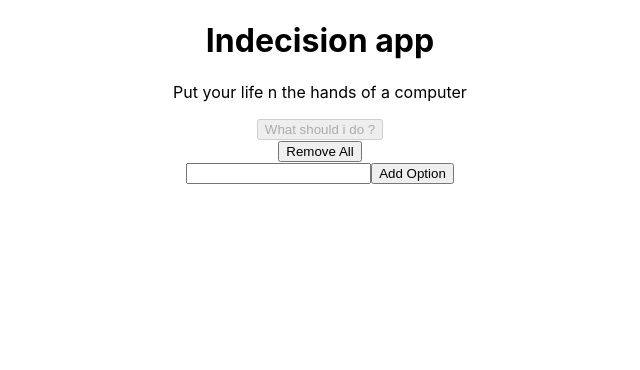
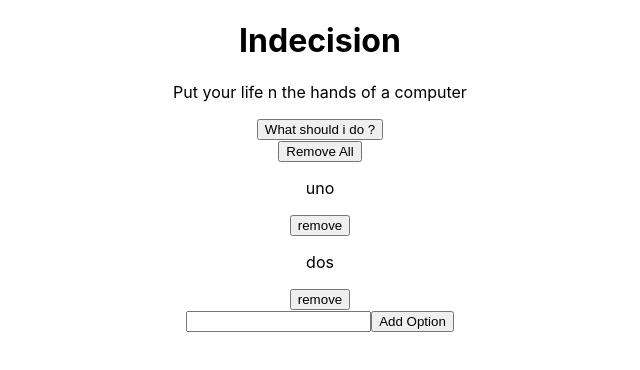
Before and after one commit to Corovino/indecisionApp, a React (Create React App) app: page / in a window 1280 px wide. Shown: the top 370 px of the page, without its empty margins (320-960 px from the left). Built offline with nearby package versions, Linux system fonts and the light colour scheme.

Commit message:
avances indecision app

```diff
--- a/src/App.js
+++ b/src/App.js
@@ -3,11 +3,15 @@ import logo from './logo.svg';
 import './App.css';
 import IndecisionApp from './Components/IndecisionApp';
 
+IndecisionApp.defaultProps = {
+     options : []
+}
+
 class App extends Component {
   render() {
     return (
       <div className="App">
-           <IndecisionApp />
+           <IndecisionApp  options={["uno","dos"]} />
       </div>
     );
   }
--- a/src/Components/Action.js
+++ b/src/Components/Action.js
@@ -1,17 +1,16 @@
 import React, { Component } from 'react';
 
-class Action extends React.Component {
-
-    render() {
+const Action = (props) => {
         return (
             <div>
                 <button
-                 onClick={this.props.handlePick}
-                 disabled={!this.props.hasOptions}>
+                 onClick={props.handlePick}
+                 disabled={!props.hasOptions}>
                     What should i do ?
                 </button>
             </div>
         )
-    }
+
 }
+
 export default Action;
--- a/src/Components/AddOption.js
+++ b/src/Components/AddOption.js
@@ -15,11 +15,13 @@ class AddOption extends Component {
         const options = e.target.elements.option.value.trim();
         const error = this.props.handleAddOption(options);
 
-        this.setSate(() => {
-            return {
-                error: error
-            }
-        });
+        console.log(error);
+        this.setState(() => ({ error}));
+
+        if(!error){
+            e.target.elements.option.value = '';
+        }
+
     }
 
     render() {
--- a/src/Components/Header.js
+++ b/src/Components/Header.js
@@ -1,14 +1,18 @@
 import React, { Component } from 'react';
 
-class Header extends Component {
-    render() {
+
+const Header = (props) => {
+
         return (
             <div>
-                <h1>{this.props.title}</h1>
-                <p>{this.props.subtitle}</p>
+                <h1>{props.title}</h1>
+                <p>{props.subtitle}</p>
             </div>
         )
-    }
+}
+
+Header.defaultProps = {
+     title: 'Indecision'
 }
 
 export default Header;
--- a/src/Components/IndecisionApp.js
+++ b/src/Components/IndecisionApp.js
@@ -4,22 +4,57 @@ import Action from './Action';
 import Options from './Options';
 import AddOption from './AddOption';
 
+
+
 class IndecisionApp extends Component {
 
     constructor(props) {
         super(props);
         this.state = {
-            options: []
+            options: props.options
         }
         this.handleDeleteOptions = this.handleDeleteOptions.bind(this);
         this.handleAddOption = this.handleAddOption.bind(this);
         this.handlePick = this.handlePick.bind(this);
     }
 
+    componentDidMount = (prevProps, prevState) => {
+
+        try {
+            const json = localStorage.getItem('options');
+            const options = JSON.parse(json);
+
+            if(options){
+                this.setState(() => ({ options }));
+            }
+
+        } catch (error) {
+
+        }
+
+    }
+
+    componentDidUpdate( prevProps, prevState) {
+
+        if( prevState.options.length !== this.state.options.length){
+
+            const json = JSON.stringify(this.state.options);
+            localStorage.setItem('options',json);
+
+        }
+
+    }
+
+
     handleDeleteOptions(){
-        console.log('hola');
+        this.setState(() => ({ options: [] }))
+    }
 
-        this.setState({ options: []});
+    handleDeleteOption(optionToRemove){
+        console.log(optionToRemove);
+        this.setState((prevState) => ({
+            options: prevState.options.filter((option) => optionToRemove !== option )
+        }));
     }
 
     handlePick() {
@@ -36,27 +71,26 @@ class IndecisionApp extends Component {
             return 'this option already exist';
         }
 
+        this.setState( ( prevState ) => ({ options: prevState.options.concat([option])}))
 
-        this.setState( (prevState) => {
-             return {
-                 options : prevState.options.concat([option])
-             }
-        })
     }
 
+
+
     render() {
-        const title = 'Indecision app';
+
         const subtitle = 'Put your life n the hands of a computer';
 
         return (
             <div>
-                <Header title={title} subtitle={subtitle} />
+                <Header  subtitle={subtitle} />
                 <Action
                    hasOptions={this.state.options.length > 0}
                    handlePick={this.handlePick}/>
                 <Options
                     options={this.state.options}
-                    handleDeleteOption={this.handleDeleteOption} />
+                    handleDeleteOptions={this.handleDeleteOptions.bind(this)}
+                    handleDeleteOption={this.handleDeleteOption.bind(this)} />
                 <AddOption
                     handleAddOption={this.handleAddOption}
                 />
--- a/src/Components/Option.js
+++ b/src/Components/Option.js
@@ -1,13 +1,18 @@
 import React, { Component } from 'react';
 
-class Option extends Component {
-    render() {
+
+const Option = (props) => {
         return (
             <div>
-                <p>{this.props.optionsText}</p>
+                <p>{props.optionsText}</p>
+                <button
+                   onClick={(e) => { props.handleDeleteOption(props.optionsText) } }
+                >
+                    remove
+                </button>
             </div>
         )
-    }
 }
 
+
 export default Option;
--- a/src/Components/Options.js
+++ b/src/Components/Options.js
@@ -1,18 +1,22 @@
 import React, { Component } from 'react';
 import Option from './Option';
 
-class Options extends Component {
 
-    render() {
+const Options = (props) => {
+
         return (
             <div>
-                <button onClick={this.props.handleDeleteOptions}>Remove All</button>
+                <button onClick={props.handleDeleteOptions}>Remove All</button>
+                {props.options.length === 0 && <p>Please enter an options to get started </p> }
                 {
-                    this.props.options.map((opt) => <Option key={opt} optionsText={opt} />)
+                    props.options.map((opt) => {
+                        return <Option key={opt} optionsText={opt} handleDeleteOption={props.handleDeleteOption} />
+                    })
                 }
             </div>
-        )
-    }
+        );
+
 }
 
+
 export default Options;
```
